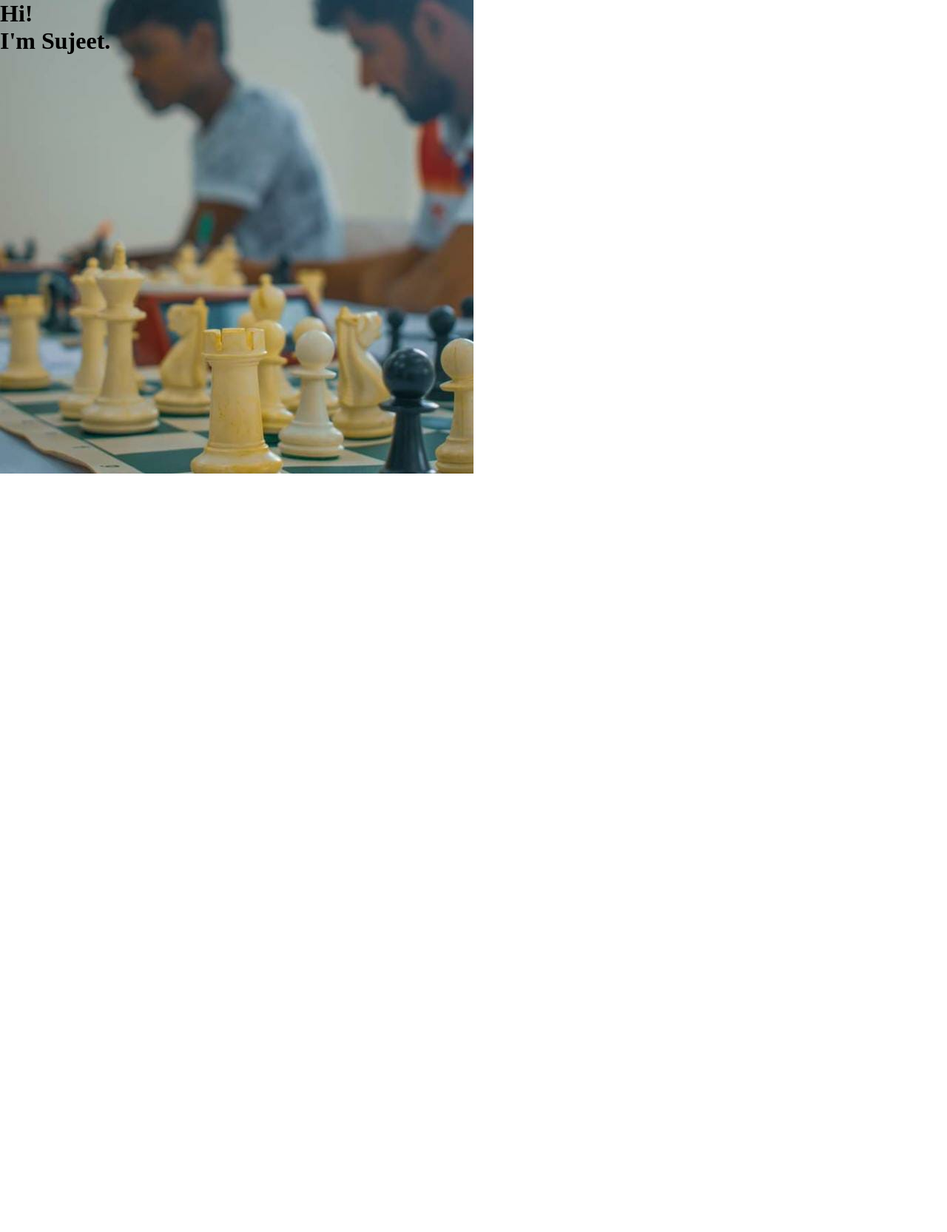
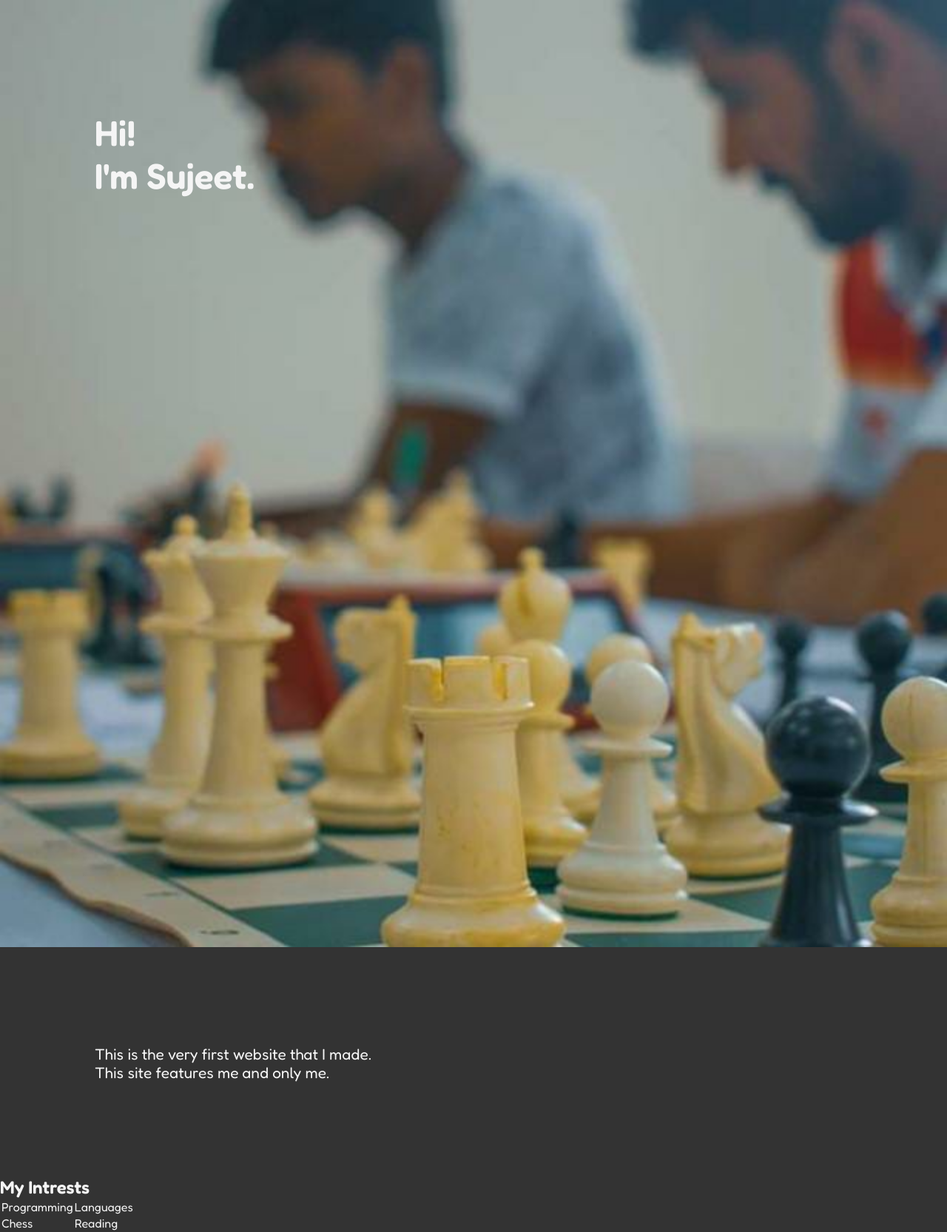
Before and after one commit to MahtoSujeet/Portfolio-old, a FastAPI app: page / in a window 1280 px wide. Shown: the whole page at 74% size. Before the commit the page ends 640 px from the top, so only its background shows below. Run offline with FastAPI, Linux system fonts and the light colour scheme.

Commit message:
added index page

```diff
--- a/static/css/base.css
+++ b/static/css/base.css
@@ -1,5 +1,13 @@
 * {
   margin: 0;
   padding: 0;
+  border: 0;
   box-sizing: border-box;
+  color: whitesmoke;
+  font-family: 'Fredoka', sans-serif;
+  /* font-size: 150%; */
 }
+
+html {
+  background-color: #333;
+}
--- a/static/css/home.css
+++ b/static/css/home.css
@@ -1,17 +1,32 @@
+
+
 .banner {
-  /* background-image: url("../img/chess-sqaure.jpg"); */
-  /* background-size: cover; */
-  height: 70vh;
+  padding: 0;
+  border: 0;
+  margin: 0;
+  text-align: center;
+  border-radius:10px;
 }
 
 .wrap {
-    display: inline-block;
-    position: relative;
+  display: inline-block;
+  position: relative;
+}
+
+.wrap img {
+  width: 100vw;
 }
 
 .wrap img + .content {
-  width: 100vw;
-    position: absolute;
-    top: 0;
-    left: 0;
+  text-align: left;
+  position: absolute;
+  top: 150px;
+  left: 10%;
+  color: Whitesmoke;
+  font-size: 3em;
 }
+
+.short-description {
+  font-size: 1.3em;
+  padding: 10%;
+}
--- a/templates/base.html
+++ b/templates/base.html
@@ -4,6 +4,9 @@
     <meta charset="utf-8">
     <meta title="Home">
     <meta name="viewport" content="width=device-width, initial-scale=1">
+    <link rel="preconnect" href="https://fonts.googleapis.com">
+    <link rel="preconnect" href="https://fonts.gstatic.com" crossorigin>
+    <link href="https://fonts.googleapis.com/css2?family=Fredoka:wght@400;600&display=swap" rel="stylesheet">
     <link rel="stylesheet" href="{{ url_for('static', path='css/base.css') }}">
 
     {% block head %}
--- a/templates/index.html
+++ b/templates/index.html
@@ -11,4 +11,25 @@
     <h1 class="content">Hi!<br>I'm Sujeet.</h1>
   </div>
 </div>
-{% endblock %}
+
+<div class="short-description">
+  <p>This is the very first website that I made.<br>
+  This site features me and only me.</p>
+</div>
+<div class="my-intrests">
+  <h2 class="my-intrests__heading">My Intrests</h2>
+  <table>
+    <tr>
+      <div></div>
+      <td>Programming</td>
+      <div></div>
+      <td>Languages</td>
+    </tr>
+    <tr>
+      <div></div>
+      <td>Chess</td>
+      <div></div>
+      <td>Reading</td>
+    </tr>
+  </table>
+  {% endblock %}
```
